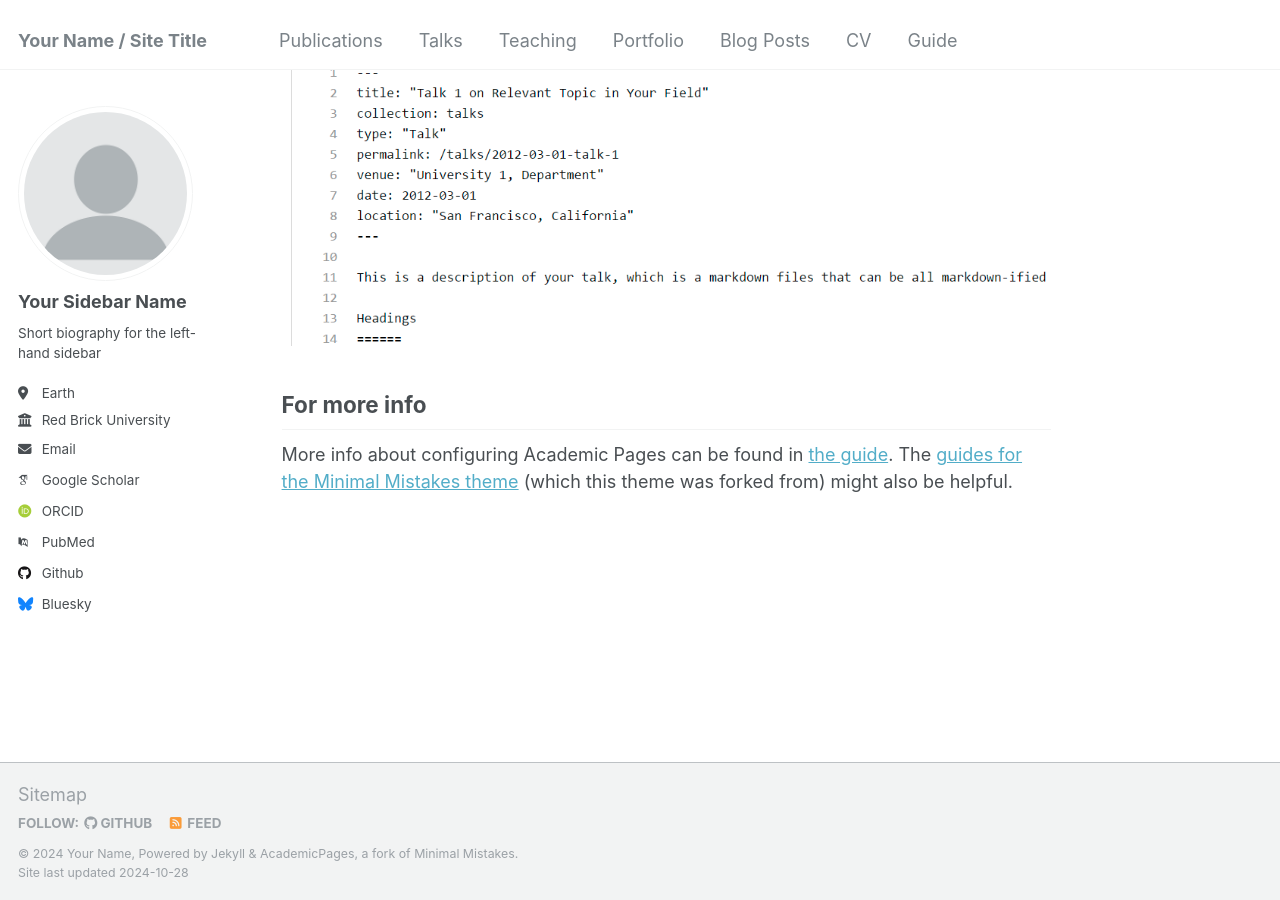
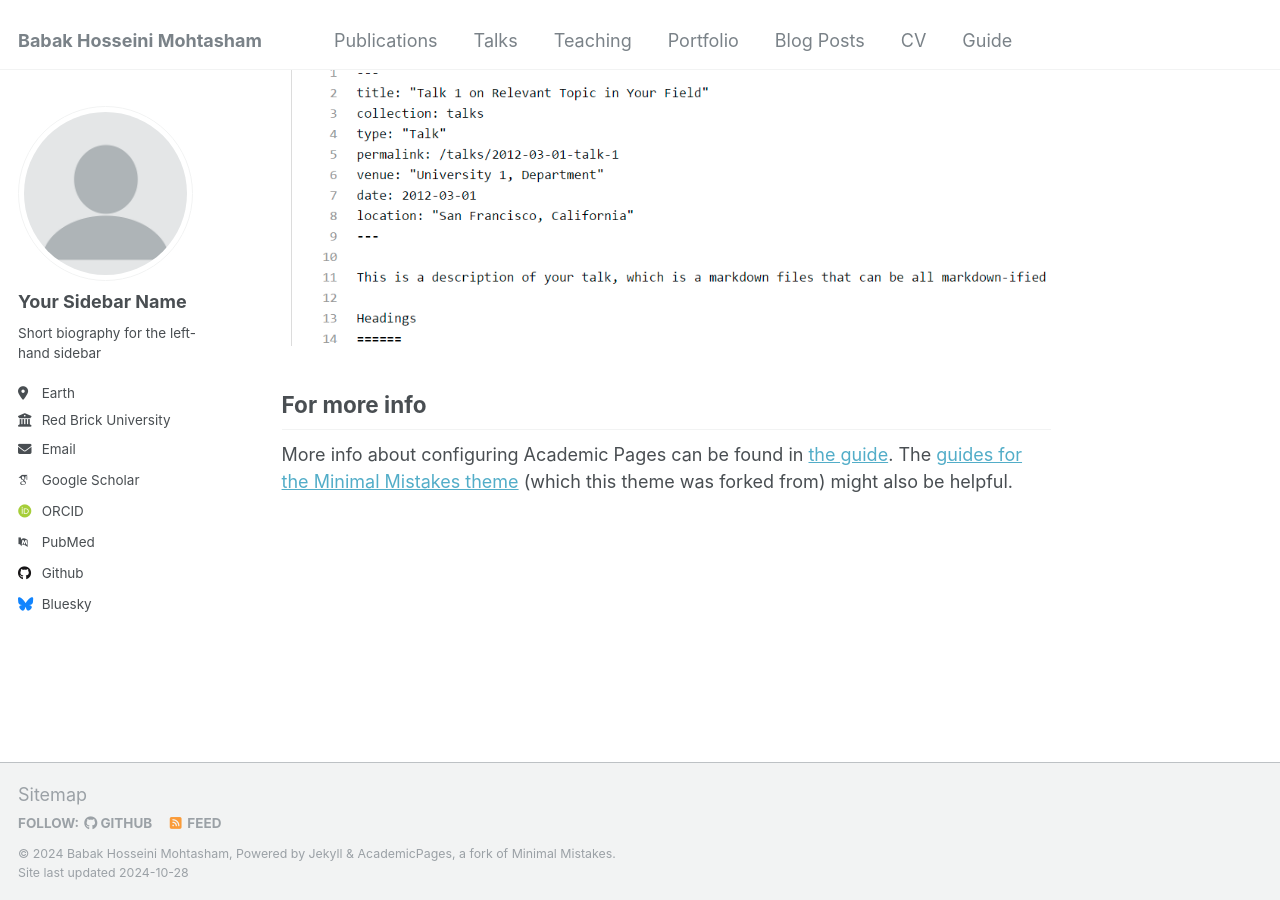
Before and after one commit to babakhm83/babakhm.github.io, a Jekyll site: the page built from _pages/about.md, in a window 1280 px wide and 900 px high, scrolled down 2643 px. Built offline with Jekyll 4.4.1, drawn with Linux system fonts in a browser that asks for light colours; some web fonts are replaced.

Commit message:
minor config

```diff
--- a/_config.yml
+++ b/_config.yml
@@ -8,13 +8,13 @@
 
 # Basic Site Settings
 locale                   : "en-US"
-title                    : "Your Name / Site Title"
+title                    : "Babak Hosseini Mohtasham"
 title_separator          : "-"
-name                     : &name "Your Name"
+name                     : &name "Babak Hosseini Mohtasham"
 description              : &description "personal description"
-url                      : https://academicpages.github.io # the base hostname & protocol for your site e.g. "https://mmistakes.github.io"
+url                      : https://babakhms.github.io # the base hostname & protocol for your site e.g. "https://mmistakes.github.io"
 baseurl                  : "" # the subpath of your site, e.g. "/blog"
-repository               : "academicpages/academicpages.github.io"
+repository               : "babakhm83/babakhm.github.io"
 
 # Site Author - The following control what appear as part of the author content on the side bar.
 #               If a field is blank the icon and link will not appear, otherwise it will be shown.
```
